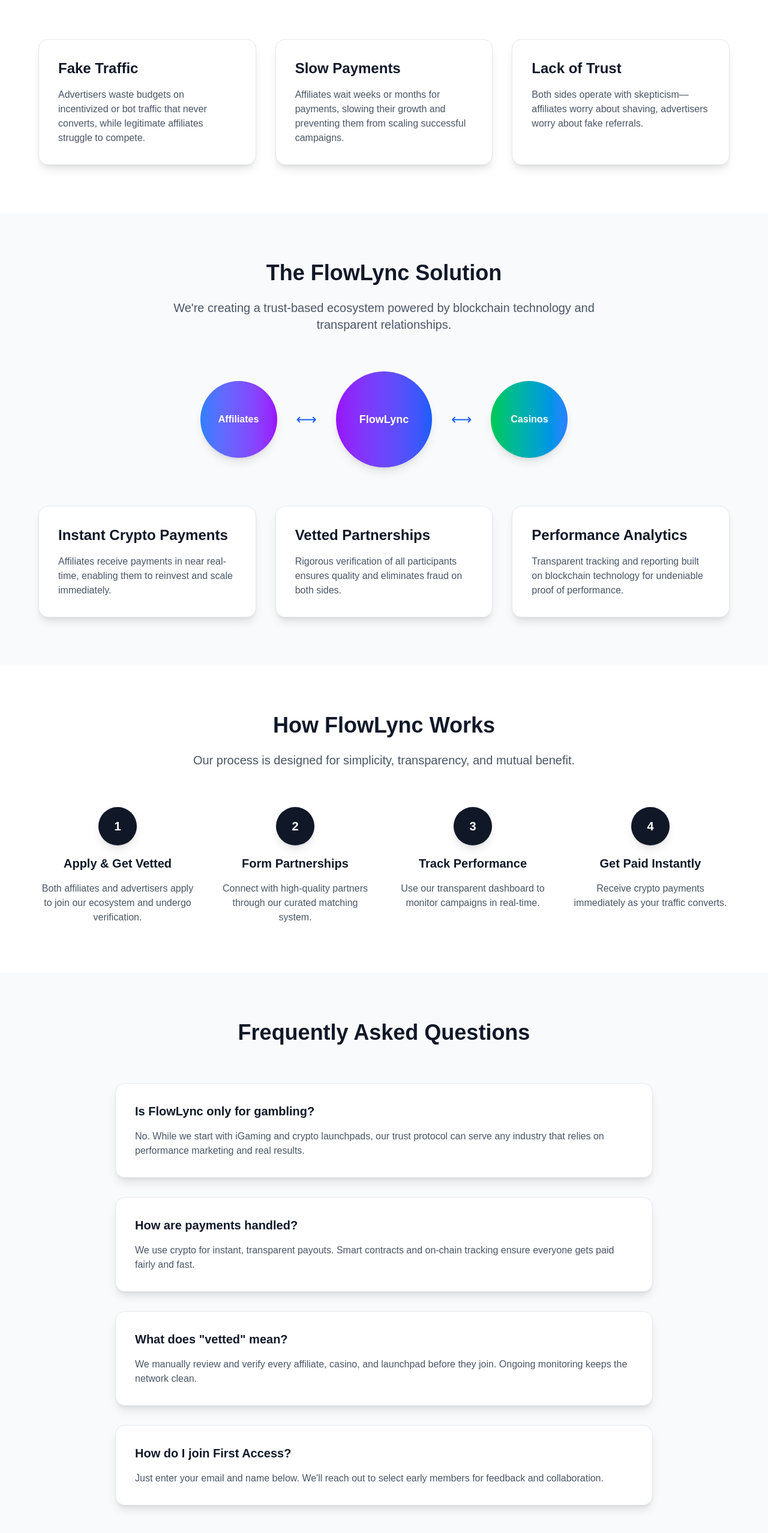
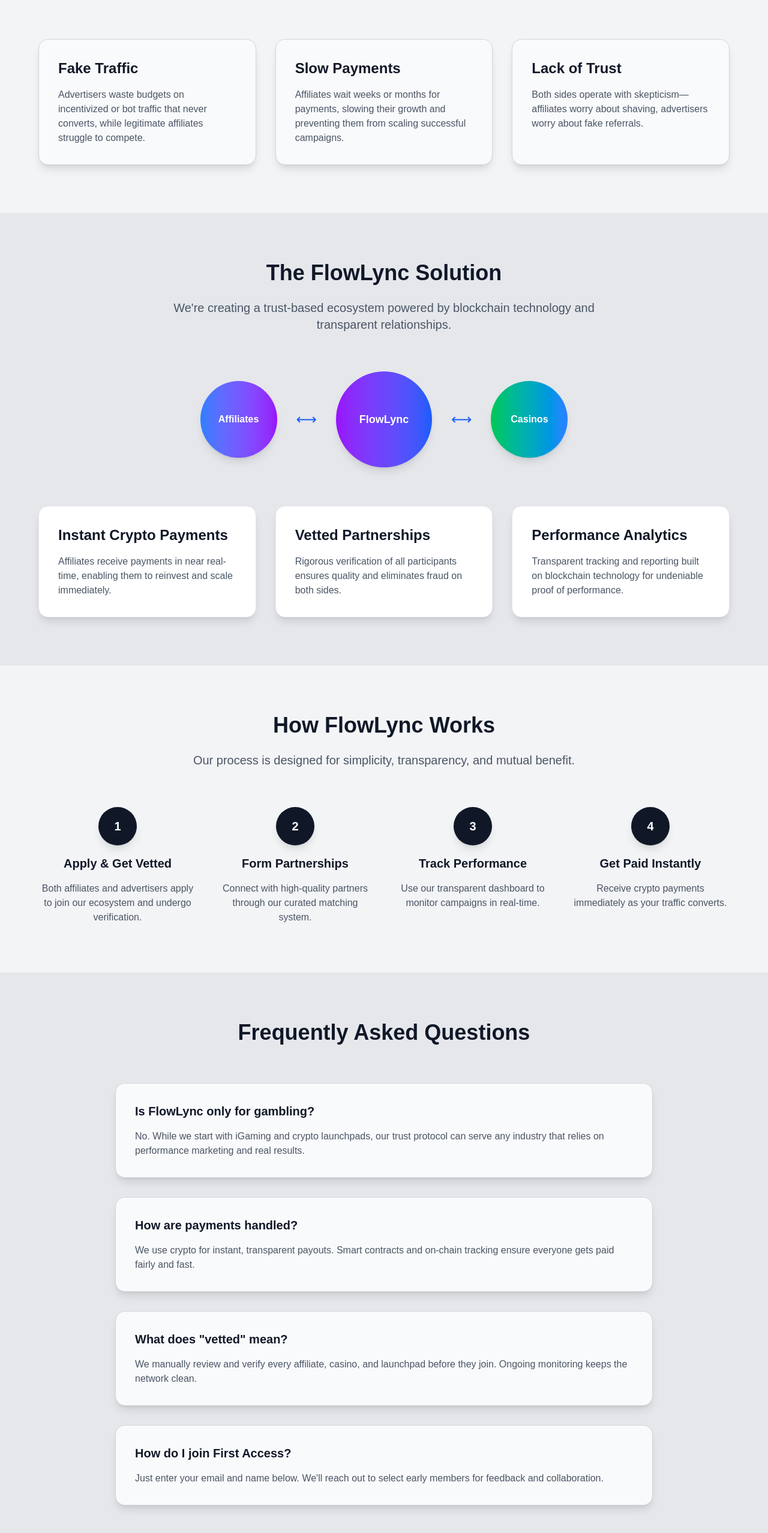
Before and after one commit to younameit0x/flowlync-platform, a Next.js app: page / in a window 1280 px wide. Shown: the part 1413-3968 px from the top of the page at 60% size. Built offline with nearby package versions, Linux system fonts and the light colour scheme; no server answers.

Commit message:
Perfect professional design - subtle blue warmth with slate tones

```diff
--- a/src/app/page.js
+++ b/src/app/page.js
@@ -6,9 +6,9 @@
   const { user, error, isLoading } = useUser();
 
   return (
-    <div className="min-h-screen bg-white text-gray-900">
+    <div className="min-h-screen bg-slate-50 text-gray-900">
       {/* Header */}
-      <header className="fixed w-full z-50 bg-white/95 backdrop-blur-sm border-b border-gray-200 shadow-sm">
+      <header className="fixed w-full z-50 bg-slate-50/95 backdrop-blur-sm border-b border-slate-300 shadow-sm">
         <div className="max-w-6xl mx-auto px-6 py-4 flex justify-between items-center">
           <div className="text-2xl font-bold text-gray-900">
             FlowLync
@@ -28,7 +28,7 @@
       </header>
 
       {/* Hero Section */}
-      <section className="pt-24 pb-16 px-6 bg-gradient-to-br from-gray-50 to-gray-100">
+      <section className="pt-24 pb-16 px-6 bg-gradient-to-br from-blue-50 to-slate-100">
         <div className="max-w-6xl mx-auto text-center">
           <h1 className="text-5xl md:text-6xl font-bold mb-6 leading-tight text-gray-900">
             Unifying Affiliates, Casinos, and Launchpads in a <span className="text-gray-700">Trust-First Ecosystem</span>
@@ -48,7 +48,7 @@
       </section>
 
       {/* Why I Built FlowLync */}
-      <section className="py-20 px-6 bg-white">
+      <section className="py-20 px-6 bg-gray-100">
         <div className="max-w-4xl mx-auto text-center">
           <h2 className="text-4xl font-bold mb-8 text-gray-900">Why I Built FlowLync</h2>
           <p className="text-xl text-gray-600 leading-relaxed">
@@ -58,7 +58,7 @@
       </section>
 
       {/* How We Ensure Trust */}
-      <section className="py-20 px-6 bg-gray-50">
+      <section className="py-20 px-6 bg-gray-200">
         <div className="max-w-4xl mx-auto text-center">
           <h2 className="text-4xl font-bold mb-8 text-gray-900">How We Ensure Trust</h2>
           <p className="text-xl text-gray-600 leading-relaxed">
@@ -68,7 +68,7 @@
       </section>
 
       {/* Problem Section */}
-      <section id="problem" className="py-20 px-6 bg-white">
+      <section id="problem" className="py-20 px-6 bg-gray-100">
         <div className="max-w-6xl mx-auto">
           <h2 className="text-4xl font-bold text-center mb-6 text-gray-900">The Broken System</h2>
           <p className="text-xl text-gray-600 text-center mb-16 max-w-3xl mx-auto">
@@ -76,21 +76,21 @@
           </p>
 
           <div className="grid md:grid-cols-3 gap-8">
-            <div className="bg-white p-8 rounded-2xl shadow-lg border border-gray-200 hover:shadow-xl transition-all">
+            <div className="bg-gray-50 p-8 rounded-2xl shadow-lg border border-gray-300 hover:shadow-xl transition-all">
               <h3 className="text-2xl font-bold mb-4 text-gray-900">Fake Traffic</h3>
               <p className="text-gray-600">
                 Advertisers waste budgets on incentivized or bot traffic that never converts, while legitimate affiliates struggle to compete.
               </p>
             </div>
 
-            <div className="bg-white p-8 rounded-2xl shadow-lg border border-gray-200 hover:shadow-xl transition-all">
+            <div className="bg-gray-50 p-8 rounded-2xl shadow-lg border border-gray-300 hover:shadow-xl transition-all">
               <h3 className="text-2xl font-bold mb-4 text-gray-900">Slow Payments</h3>
               <p className="text-gray-600">
                 Affiliates wait weeks or months for payments, slowing their growth and preventing them from scaling successful campaigns.
               </p>
             </div>
 
-            <div className="bg-white p-8 rounded-2xl shadow-lg border border-gray-200 hover:shadow-xl transition-all">
+            <div className="bg-gray-50 p-8 rounded-2xl shadow-lg border border-gray-300 hover:shadow-xl transition-all">
               <h3 className="text-2xl font-bold mb-4 text-gray-900">Lack of Trust</h3>
               <p className="text-gray-600">
                 Both sides operate with skepticism—affiliates worry about shaving, advertisers worry about fake referrals.
@@ -101,7 +101,7 @@
       </section>
 
       {/* Solution Section */}
-      <section id="solution" className="py-20 px-6 bg-gray-50">
+      <section id="solution" className="py-20 px-6 bg-gray-200">
         <div className="max-w-6xl mx-auto">
           <h2 className="text-4xl font-bold text-center mb-6 text-gray-900">The FlowLync Solution</h2>
           <p className="text-xl text-gray-600 text-center mb-16 max-w-3xl mx-auto">
@@ -159,7 +159,7 @@
       </section>
 
       {/* How It Works */}
-      <section id="how-it-works" className="py-20 px-6 bg-white">
+      <section id="how-it-works" className="py-20 px-6 bg-gray-100">
         <div className="max-w-6xl mx-auto">
           <h2 className="text-4xl font-bold text-center mb-6 text-gray-900">How FlowLync Works</h2>
           <p className="text-xl text-gray-600 text-center mb-16 max-w-3xl mx-auto">
@@ -211,33 +211,33 @@
       </section>
 
       {/* FAQ Section */}
-      <section className="py-20 px-6 bg-gray-50">
+      <section className="py-20 px-6 bg-gray-200">
         <div className="max-w-4xl mx-auto">
           <h2 className="text-4xl font-bold text-center mb-16 text-gray-900">Frequently Asked Questions</h2>
 
           <div className="space-y-8">
-            <div className="bg-white p-8 rounded-2xl shadow-lg border border-gray-200">
+            <div className="bg-gray-50 p-8 rounded-2xl shadow-lg border border-gray-300">
               <h3 className="text-xl font-bold mb-4 text-gray-900">Is FlowLync only for gambling?</h3>
               <p className="text-gray-600">
                 No. While we start with iGaming and crypto launchpads, our trust protocol can serve any industry that relies on performance marketing and real results.
               </p>
             </div>
 
-            <div className="bg-white p-8 rounded-2xl shadow-lg border border-gray-200">
+            <div className="bg-gray-50 p-8 rounded-2xl shadow-lg border border-gray-300">
               <h3 className="text-xl font-bold mb-4 text-gray-900">How are payments handled?</h3>
               <p className="text-gray-600">
                 We use crypto for instant, transparent payouts. Smart contracts and on-chain tracking ensure everyone gets paid fairly and fast.
               </p>
             </div>
 
-            <div className="bg-white p-8 rounded-2xl shadow-lg border border-gray-200">
+            <div className="bg-gray-50 p-8 rounded-2xl shadow-lg border border-gray-300">
               <h3 className="text-xl font-bold mb-4 text-gray-900">What does &quot;vetted&quot; mean?</h3>
               <p className="text-gray-600">
                 We manually review and verify every affiliate, casino, and launchpad before they join. Ongoing monitoring keeps the network clean.
               </p>
             </div>
 
-            <div className="bg-white p-8 rounded-2xl shadow-lg border border-gray-200">
+            <div className="bg-gray-50 p-8 rounded-2xl shadow-lg border border-gray-300">
               <h3 className="text-xl font-bold mb-4 text-gray-900">How do I join First Access?</h3>
               <p className="text-gray-600">
                 Just enter your email and name below. We&apos;ll reach out to select early members for feedback and collaboration.
@@ -248,9 +248,9 @@
       </section>
 
       {/* CTA Section */}
-      <section id="join" className="py-20 px-6 bg-gray-50">
+      <section id="join" className="py-20 px-6 bg-blue-50">
         <div className="max-w-4xl mx-auto text-center">
-          <div className="bg-white p-12 rounded-3xl shadow-xl border border-gray-200">
+          <div className="bg-gray-50 p-12 rounded-3xl shadow-xl border border-gray-300">
             <h2 className="text-4xl font-bold mb-6 text-gray-900">Join the FlowLync Revolution</h2>
             <p className="text-xl text-gray-600 mb-8">
               Be among the first to experience trust-based performance marketing
@@ -305,7 +305,7 @@
       </section>
 
       {/* Footer */}
-      <footer className="bg-white py-12 px-6 border-t border-gray-200">
+      <footer className="bg-gray-200 py-12 px-6 border-t border-gray-400">
         <div className="max-w-6xl mx-auto text-center">
           <div className="text-2xl font-bold text-gray-900 mb-4">
             FlowLync
```
